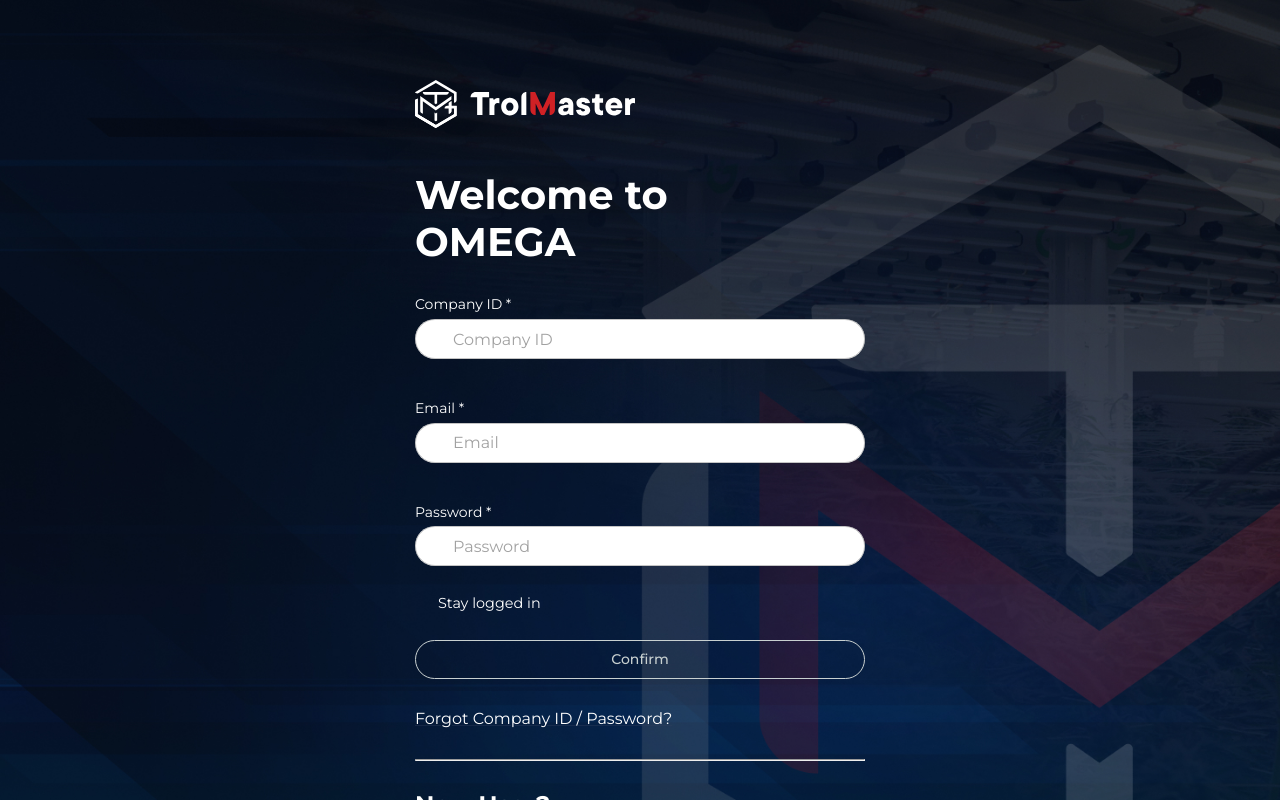
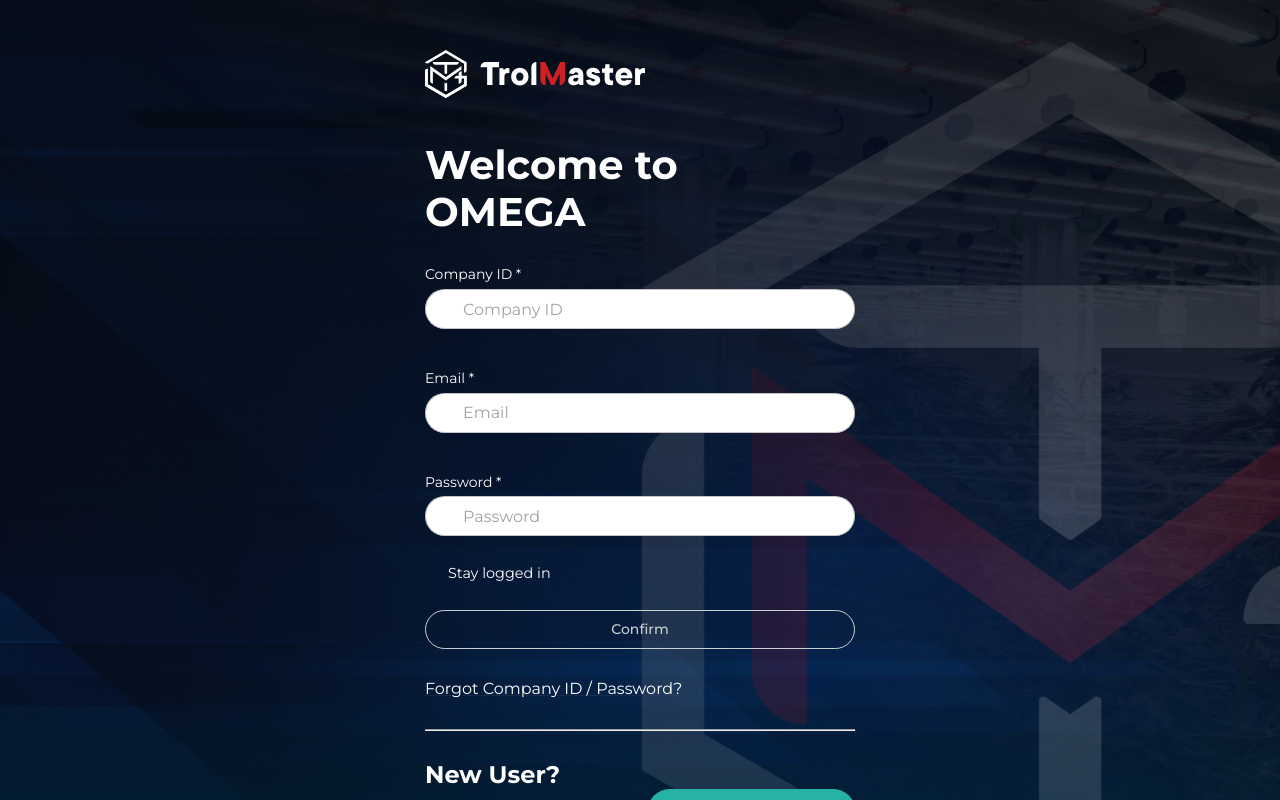
Before and after one commit to charles-wong-trolmaster/omega-FE, a Next.js app: page / in a window 1280 px wide. Built offline with nearby package versions, Linux system fonts and the light colour scheme; some icons are missing; what @mui/material-nextjs would draw is missing.

Commit message:
update login margin

```diff
--- a/app/_container/JoinTrolMasterSetupOmega.tsx
+++ b/app/_container/JoinTrolMasterSetupOmega.tsx
@@ -126,7 +126,7 @@
 			</Box>
 
 			<Box component="form" onSubmit={handleSubmit(onSubmit)} sx={{ width: '100%' }}>
-				<Stack spacing={5}>
+				<Stack spacing={2}>
 					<Box>
 						<Typography variant="h5" sx={{ marginBottom: '5px' }}>
 							Email *
@@ -215,7 +215,7 @@
 					</Box>
 				</Stack>
 
-				<Box sx={{ margin: '40px 0px 20px 0px', display: 'flex', alignItems: 'flex-start' }}>
+				<Box sx={{ margin: '30px 0px 20px 0px', display: 'flex', alignItems: 'flex-start' }}>
 					<Controller name="privacyConsent" control={control} rules={{ required: 'You must accept the privacy policy' }} render={({ field }) => <OmegaCheckbox sx={{ paddingTop: '0px' }} checked={field.value} onChange={(e) => field.onChange(e.target.checked)} />} />
 					<Box>
 						<Typography variant="h4" sx={{ fontWeight: 'bold' }}>
@@ -233,7 +233,7 @@
 					</Box>
 				</Box>
 
-				<Box sx={{ margin: '20px 0px 40px 0px', display: 'flex', alignItems: 'flex-start' }}>
+				<Box sx={{ margin: '20px 0px 30px 0px', display: 'flex', alignItems: 'flex-start' }}>
 					<Controller name="marketingConsent" control={control} rules={{ required: 'You must accept the privacy policy' }} render={({ field }) => <OmegaCheckbox sx={{ paddingTop: '0px' }} checked={field.value} onChange={(e) => field.onChange(e.target.checked)} />} />
 					<Box>
 						<Typography variant="h4" sx={{ fontWeight: 'bold' }}>
--- a/app/_container/SignInTMPro.tsx
+++ b/app/_container/SignInTMPro.tsx
@@ -85,7 +85,7 @@
 	return (
 		<Box>
 			<Box component="form" onSubmit={handleSubmit(onSubmit)} sx={{ width: '100%' }}>
-				<Stack spacing={4}>
+				<Stack spacing={2}>
 					<Typography sx={{ fontWeight: 'bold' }} variant="h1">
 						Set up OMEGA
 					</Typography>
@@ -132,7 +132,7 @@
 						</Grid>
 					</Grid>
 				</Stack>
-				<Stack spacing={4}>
+				<Stack spacing={2}>
 					<Typography sx={{ fontWeight: 'bold' }} variant="h3">
 						Set up your OMEGA
 					</Typography>
@@ -173,7 +173,13 @@
 						</Grid>
 					</Grid>
 
-					<Box sx={{ display: 'flex', alignItems: 'flex-start' }}>
+					{responseErrorMessage && (
+						<Typography color="error" sx={{ marginTop: '10px', fontSize: '0.9rem' }}>
+							{responseErrorMessage}
+						</Typography>
+					)}
+				</Stack>
+				<Box sx={{ display: 'flex', alignItems: 'flex-start', marginTop: '30px' }}>
 					<Controller name="privacyConsent" control={control} rules={{ required: 'You must accept the privacy policy' }} render={({ field }) => <OmegaCheckbox checked={field.value} onChange={(e) => field.onChange(e.target.checked)} />} />
 					<Box>
 						<Typography variant="h4" sx={{ fontWeight: 'bold' }}>
@@ -190,13 +196,6 @@
 						)}
 					</Box>
 				</Box>
-
-					{responseErrorMessage && (
-						<Typography color="error" sx={{ marginTop: '10px', fontSize: '0.9rem' }}>
-							{responseErrorMessage}
-						</Typography>
-					)}
-				</Stack>
 				<Stack spacing={2} sx={{ marginTop: '30px' }}>
 					<Button variant="contained" color="secondary" fullWidth type="submit" loading={isLoading} disabled={!isValid || isLoading}>
 						Activate
--- a/app/page.tsx
+++ b/app/page.tsx
@@ -28,10 +28,10 @@
 			case 'signUpBoth':
 			case 'signInTMPro':
 			case 'allSet':
-				return 720;
+				return 820;
 
 			default:
-				return 450;
+				return 430;
 		}
 	};
 
@@ -66,7 +66,7 @@
 
 	return (
 		<div className="login-background">
-			<Container sx={{ paddingTop: '80px', paddingBottom: '80px' }}>
+			<Container sx={{ paddingTop: '50px', paddingBottom: '50px' }}>
 				<Box sx={{ maxWidth: getComponentMaxWidth(), mx: 'auto', width: '100%' }}>
 					<Stack spacing={5}>
 						<Box>
```
Lines whose indentation alone changed are shown as unchanged.
